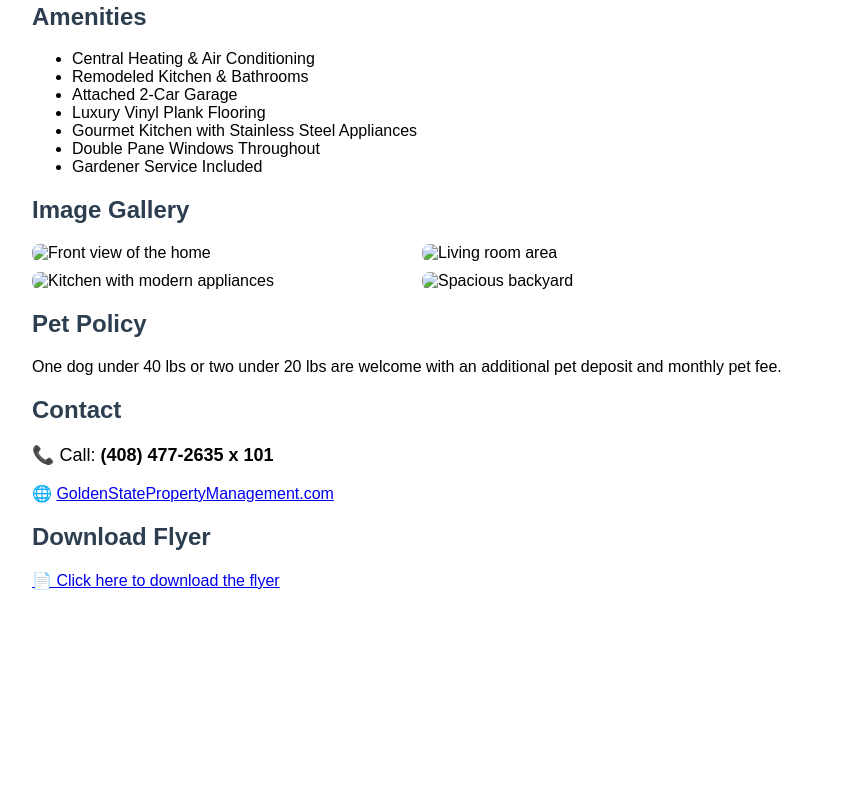
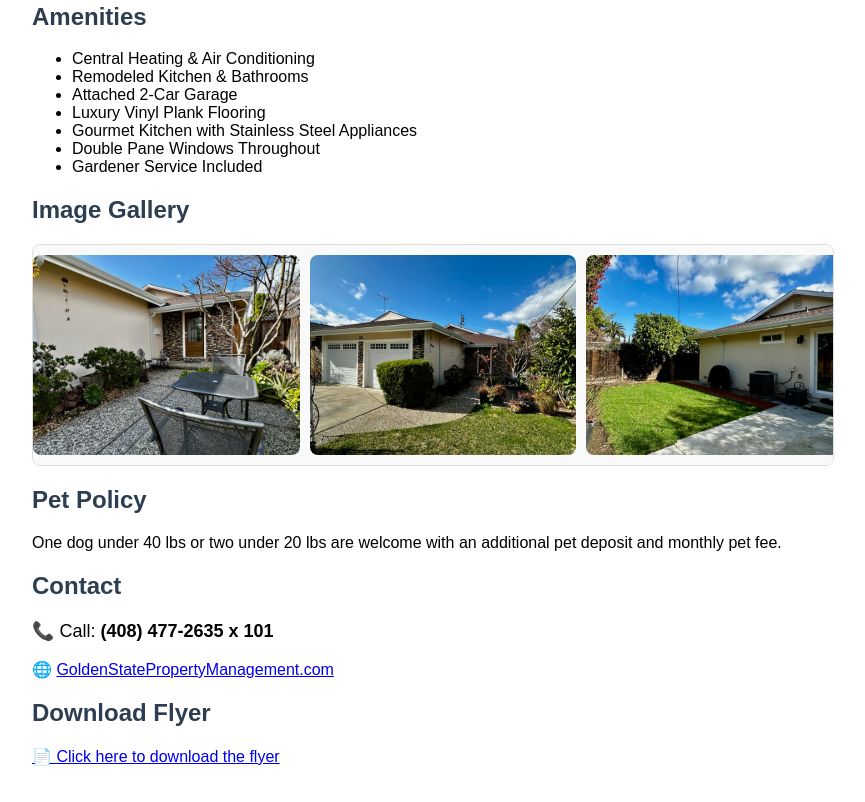
Before and after one commit to saabm/home-rental, a plain HTML site: page index.html in a window 1280 px wide. Shown: the part 662-1464 px from the top of the page, without its empty margins (208-1073 px from the left). Before the commit the page ends 1288 px from the top, so only its background shows below. Drawn offline with Linux system fonts and the light colour scheme.

Commit message:
Update index.html

```diff
--- a/index.html
+++ b/index.html
@@ -25,15 +25,22 @@
             font-size: 18px;
             margin-top: 20px;
         }
+        .gallery-container {
+            width: 100%;
+            max-width: 800px;
+            overflow-x: auto;
+            white-space: nowrap;
+            padding: 10px 0;
+            border: 1px solid #ddd;
+            border-radius: 8px;
+            background-color: #f9f9f9;
+        }
         .gallery {
             display: flex;
-            flex-wrap: wrap;
             gap: 10px;
-            margin-top: 20px;
         }
         .gallery img {
-            width: 100%;
-            max-width: 380px;
+            height: 200px;
             border-radius: 8px;
         }
     </style>
@@ -67,11 +74,21 @@
     </ul>
 
     <h2>Image Gallery</h2>
-    <div class="gallery">
-        <img src="image1.jpg" alt="Front view of the home">
-        <img src="image2.jpg" alt="Living room area">
-        <img src="image3.jpg" alt="Kitchen with modern appliances">
-        <img src="image4.jpg" alt="Spacious backyard">
+    <div class="gallery-container">
+        <div class="gallery">
+            <img src="images/IMG_4105.jpg" alt="Front view of the home">
+            <img src="images/IMG_4104.jpg" alt="Living room area">
+            <img src="images/IMG_4101.jpg" alt="Kitchen with modern appliances">
+            <img src="images/IMG_4100.jpg" alt="Spacious backyard">
+            <img src="images/IMG_4098.jpg" alt="Bedroom view">
+            <img src="images/IMG_4095.jpg" alt="Bathroom interior">
+            <img src="images/IMG_4094.jpg" alt="Garage space">
+            <img src="images/IMG_4092.jpg" alt="Dining area">
+            <img src="images/IMG_4091.jpg" alt="Hallway">
+            <img src="images/IMG_4090.jpg" alt="Outdoor seating">
+            <img src="images/IMG_4088.jpg" alt="Garden view">
+            <img src="images/IMG_4087.jpg" alt="Home entrance">
+        </div>
     </div>
 
     <h2>Pet Policy</h2>
```
